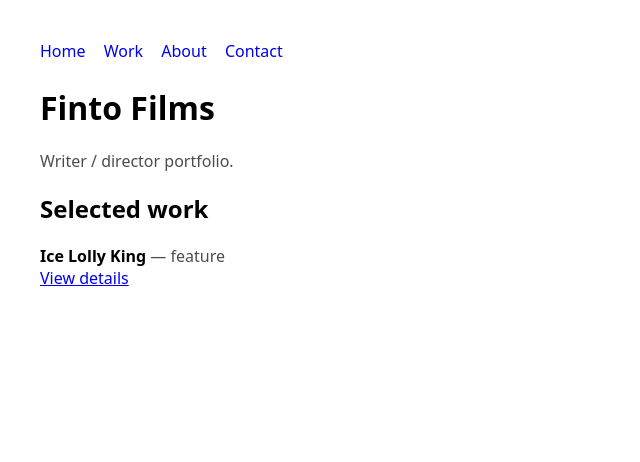
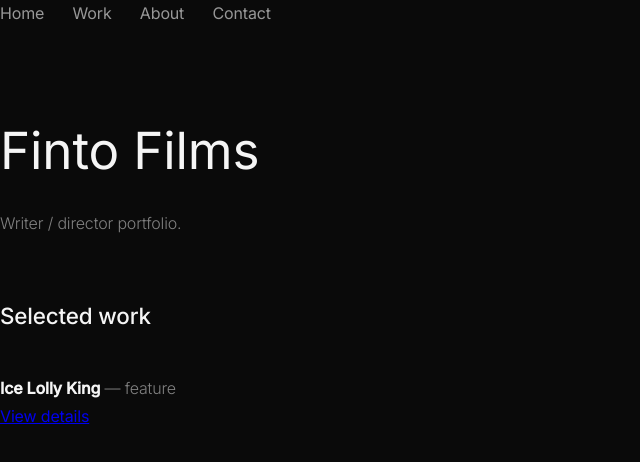
Before and after one commit to fintofrankie/portfolio, a plain HTML site: page index.html in a window 1280 px wide. Shown: the whole page, without its empty margins (0-640 px from the left). Drawn offline with Linux system fonts and the light colour scheme.

Commit message:
Update index.html

```diff
--- a/index.html
+++ b/index.html
@@ -4,14 +4,67 @@
   <meta charset="UTF-8" />
   <meta name="viewport" content="width=device-width, initial-scale=1.0" />
   <title>Finto Films</title>
+
+  <link rel="preconnect" href="https://fonts.googleapis.com">
+  <link rel="preconnect" href="https://fonts.gstatic.com" crossorigin>
+  <link href="https://fonts.googleapis.com/css2?family=Inter:wght@300;400;500&display=swap" rel="stylesheet">
+
   <style>
-    body { font-family: system-ui, -apple-system, Segoe UI, Roboto, Arial, sans-serif; margin: 40px; max-width: 900px; }
-    nav a { margin-right: 14px; text-decoration: none; }
-    nav { margin-bottom: 24px; }
-    .film { margin: 18px 0; }
-    .muted { opacity: 0.7; }
+    body {
+      margin: 0;
+      background: #0a0a0a;
+      color: #f5f5f5;
+      font-family: 'Inter', sans-serif;
+      line-height: 1.7;
+      letter-spacing: -0.01em;
+    }
+
+    .container {
+      max-width: 880px;
+      margin: 100px auto;
+      padding: 0 24px;
+    }
+
+    nav {
+      margin-bottom: 80px;
+    }
+
+    nav a {
+      margin-right: 24px;
+      text-decoration: none;
+      color: #f5f5f5;
+      font-weight: 400;
+      opacity: 0.6;
+      transition: opacity 0.2s ease;
+    }
+
+    nav a:hover {
+      opacity: 1;
+    }
+
+    h1 {
+      font-size: 3.2rem;
+      font-weight: 400;
+      margin-bottom: 16px;
+    }
+
+    h2 {
+      font-size: 1.4rem;
+      font-weight: 500;
+      margin-top: 60px;
+    }
+
+    .muted {
+      opacity: 0.5;
+      font-weight: 300;
+    }
+
+    .film {
+      margin: 40px 0;
+    }
   </style>
 </head>
+
 <body>
   <nav>
     <a href="index.html">Home</a>
```
